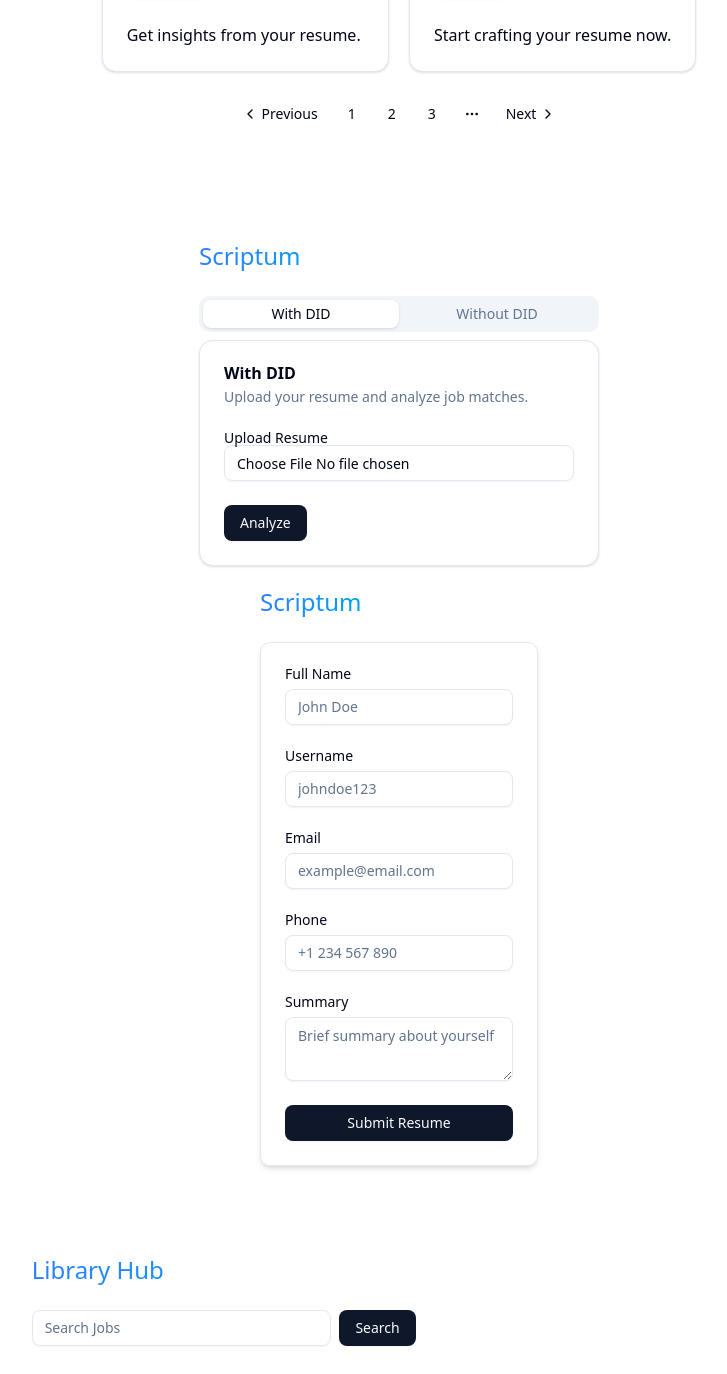
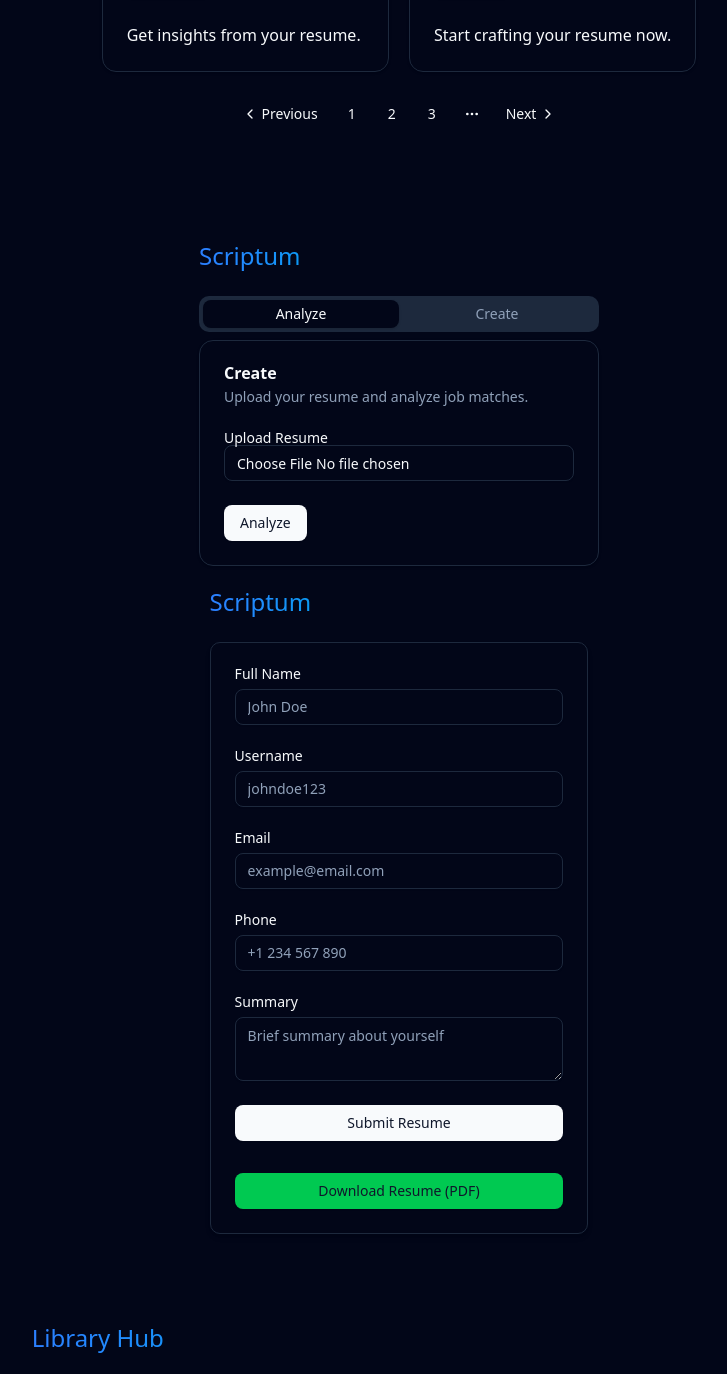
Before and after one commit to Yurei04/convergent, a Next.js app: page / in a window 1280 px wide. Shown: the part 1340-2714 px from the top of the page, without its empty margins (241-968 px from the left). Built offline with nearby package versions, Linux system fonts and the light colour scheme.

Commit message:
feat(chore): fixing parser
- not working 50%

```diff
--- a/package.json
+++ b/package.json
@@ -29,10 +29,12 @@
     "cors": "^2.8.5",
     "dotenv": "^16.4.7",
     "express": "^4.21.2",
+    "jspdf": "^3.0.0",
     "lucide-react": "^0.477.0",
     "mammoth": "^1.9.0",
     "motion": "^12.4.7",
     "next": "15.2.0",
+    "next-themes": "^0.4.4",
     "pdf-parse": "^1.1.1",
     "react": "^19.0.0",
     "react-dom": "^19.0.0",
--- a/src/app/globals.css
+++ b/src/app/globals.css
@@ -45,7 +45,7 @@
   --sidebar-ring: oklch(0.704 0.04 256.788);
 }
 
-.dark {
+:root {
   --background: oklch(0.129 0.042 264.695);
   --foreground: oklch(0.984 0.003 247.858);
   --card: oklch(0.129 0.042 264.695);
--- /dev/null
+++ b/src/pages/api/parseResume.js
@@ -0,0 +1,47 @@
+import pdfParse from "pdf-parse";
+
+export default async function handler(req, res) {
+  if (req.method !== "POST") {
+    return res.status(405).json({ message: "Method Not Allowed" });
+  }
+
+  try {
+    if (!req.body.file) {
+      return res.status(400).json({ message: "No file provided" });
+    }
+
+    console.log("Step 1: Received File");
+
+    // Convert Base64 to Buffer
+    const fileBuffer = Buffer.from(req.body.file, "base64");
+
+    // Parse PDF
+    const data = await pdfParse(fileBuffer);
+    const resumeText = data.text ? data.text.toLowerCase() : "";
+
+    console.log("Step 2: Extracted Resume Text ->", resumeText);
+
+    if (!resumeText.trim()) {
+      return res.status(400).json({ message: "Failed to extract text" });
+    }
+
+    // Define job-related keywords
+    const jobKeywords = [
+      "code", "think", "develop", "debug", "deploy",
+      "analyze", "data", "machine learning", "AI",
+      "security", "penetration testing", "firewall", "hacking",
+      "design", "illustration", "branding", "UI/UX"
+    ];
+
+    // Extract matching keywords
+    const extractedKeywords = jobKeywords.filter(keyword => resumeText.includes(keyword));
+
+    console.log("Step 3: Extracted Keywords ->", extractedKeywords);
+
+    res.status(200).json({ keywords: extractedKeywords, resumeText });
+
+  } catch (error) {
+    console.error("Parsing Error: ", error);
+    res.status(500).json({ message: "Failed to Parse" });
+  }
+}
--- a/src/pages/jobSeek/createResume.jsx
+++ b/src/pages/jobSeek/createResume.jsx
@@ -3,12 +3,12 @@
 import { zodResolver } from "@hookform/resolvers/zod";
 import { useForm } from "react-hook-form";
 import { z } from "zod";
+import jsPDF from "jspdf";
 
 import { Button } from "@/components/ui/button";
 import {
   Form,
   FormControl,
-  FormDescription,
   FormField,
   FormItem,
   FormLabel,
@@ -17,7 +17,7 @@ import {
 import { Input } from "@/components/ui/input";
 import { Textarea } from "@/components/ui/textarea";
 
-const formSchema = z.object({ // Avoid Empty submission
+const formSchema = z.object({
   fullName: z.string().min(2, { message: "Full name must be at least 2 characters." }),
   username: z.string().min(2, { message: "Username must be at least 2 characters." }),
   email: z.string().email({ message: "Invalid email address." }),
@@ -34,7 +34,6 @@ export default function CreateResume() {
       email: "",
       phone: "",
       summary: "",
-      /* Add additional information later*/
     },
   });
 
@@ -42,86 +41,77 @@ export default function CreateResume() {
     alert("Resume submitted successfully!");
   };
 
+  const downloadResume = () => {
+    const { fullName, username, email, phone, summary } = form.getValues();
+    const doc = new jsPDF();
+
+    doc.setFont("helvetica", "bold");
+    doc.setFontSize(20);
+    doc.text("Resume", 105, 20, { align: "center" });
+
+    doc.setFont("helvetica", "normal");
+    doc.setFontSize(12);
+    doc.text(`Full Name: ${fullName}`, 20, 40);
+    doc.text(`Username: ${username}`, 20, 50);
+    doc.text(`Email: ${email}`, 20, 60);
+    doc.text(`Phone: ${phone}`, 20, 70);
+    doc.text("Summary:", 20, 80);
+    doc.text(summary || "N/A", 20, 90, { maxWidth: 170 });
+
+    doc.save("resume.pdf");
+  };
+
   return (
     <div className="flex-col items-center justify-center mt-5">
-        <h1 className="text-transparent bg-clip-text bg-gradient-to-r from-blue-500 to-teal-400 items-center justify-center text-2xl">
+      <h1 className="text-transparent bg-clip-text bg-gradient-to-r from-blue-500 to-teal-400 text-2xl">
         Scriptum
       </h1>
       <br />
       <Form {...form}>
         <form onSubmit={form.handleSubmit(onSubmit)} className="space-y-6 w-full max-w-lg p-6 border rounded-lg shadow-md">
-          <FormField
-            control={form.control}
-            name="fullName"
-            render={({ field }) => (
+          <FormField control={form.control} name="fullName" render={({ field }) => (
             <FormItem>
               <FormLabel>Full Name</FormLabel>
-                <FormControl>
-                  <Input placeholder="John Doe" {...field} />
-                </FormControl>
+              <FormControl><Input placeholder="John Doe" {...field} /></FormControl>
               <FormMessage />
             </FormItem>
-            )}
-          />
+          )} />
 
-          <FormField
-            control={form.control}
-            name="username"
-            render={({ field }) => (
+          <FormField control={form.control} name="username" render={({ field }) => (
             <FormItem>
               <FormLabel>Username</FormLabel>
-                <FormControl>
-                  <Input placeholder="johndoe123" {...field} />
-                </FormControl>
+              <FormControl><Input placeholder="johndoe123" {...field} /></FormControl>
               <FormMessage />
             </FormItem>
-            )}
-          />
+          )} />
 
-          <FormField
-            control={form.control}
-            name="email"
-            render={({ field }) => (
+          <FormField control={form.control} name="email" render={({ field }) => (
             <FormItem>
               <FormLabel>Email</FormLabel>
-                <FormControl>
-                  <Input type="email" placeholder="example@email.com" {...field} />
-                </FormControl>
+              <FormControl><Input type="email" placeholder="example@email.com" {...field} /></FormControl>
               <FormMessage />
             </FormItem>
-            )}
-          />
+          )} />
 
-          <FormField
-            control={form.control}
-            name="phone"
-            render={({ field }) => (
+          <FormField control={form.control} name="phone" render={({ field }) => (
             <FormItem>
               <FormLabel>Phone</FormLabel>
-                <FormControl>
-                  <Input type="tel" placeholder="+1 234 567 890" {...field} />
-                </FormControl>
+              <FormControl><Input type="tel" placeholder="+1 234 567 890" {...field} /></FormControl>
               <FormMessage />
             </FormItem>
-            )}
-          />
+          )} />
 
-          <FormField
-            control={form.control}
-            name="summary"
-            render={({ field }) => (
+          <FormField control={form.control} name="summary" render={({ field }) => (
             <FormItem>
               <FormLabel>Summary</FormLabel>
-                <FormControl>
-                  <Textarea placeholder="Brief summary about yourself" {...field} />
-                </FormControl>
+              <FormControl><Textarea placeholder="Brief summary about yourself" {...field} /></FormControl>
               <FormMessage />
             </FormItem>
-            )}
-          />
+          )} />
 
-          <Button type="submit" className="w-full">
-            Submit Resume
+          <Button type="submit" className="w-full">Submit Resume</Button>
+          <Button type="button" onClick={downloadResume} className="w-full mt-2 bg-green-500 hover:bg-green-600">
+            Download Resume (PDF)
           </Button>
         </form>
       </Form>
--- a/src/pages/jobSeek/jobAnalyze.jsx
+++ b/src/pages/jobSeek/jobAnalyze.jsx
@@ -34,6 +34,14 @@ import {
 
 import { useRouter } from "next/navigation";
 import { useEffect, useState } from "react";
+import CreateResume from "./createResume";
+
+const jobKeywords = [
+  "code", "think", "develop", "debug", "deploy",
+  "analyze", "data", "machine learning", "AI",
+  "security", "penetration testing", "firewall", "hacking",
+  "design", "illustration", "branding", "UI/UX"
+];
 
 export default function AnalyzeResume() {
   const [resumeText, setResumeText] = useState("");
@@ -58,23 +66,44 @@ export default function AnalyzeResume() {
     if (!file) return;
 
     const reader = new FileReader();
+
+    reader.onload = async (e) => {
+      try {
+        const base64String = e.target.result.split(",")[1];
+
+        const response = await fetch("/api/parseResume", {
+          method: "POST",
+          headers: { "Content-Type": "application/json" },
+          body: JSON.stringify({ file: base64String }),
+        });
+
+        if (!response.ok) {
+          console.error("API request failed:", response.status, response.statusText);
+          return;
+        }
+
+        const result = await response.json();
+
+        if (!result.keywords) {
+          console.error("No keywords found in API response", result);
+          return;
+        }
+
+        console.log("Extracted Keywords:", result.keywords);
+        setResumeText(result.keywords.join(", "));
+
+      } catch (error) {
+        console.error("Error parsing resume:", error);
+      }
+    };
+
     reader.readAsDataURL(file);
-    reader.onload = async () => {
-      const base64File = reader.result?.split(",")[1] || "";
+  };
 
-      const response = await fetch("/components/scriptum/parseResume", {
-        method: "POST",
-        headers: { "Content-Type": "application/json"},
-        body: JSON.stringify({ file: base64File })
-      });
-      const result = await response.json();
-      setResumeText(result.text);
-    };
-  };
 
   const analyzeResume = () => {
     if (!jobDatabase.length) return;
-
+    console.log("Check 3")
     const { matches, recommendations } = findMatchingJob(resumeText, jobDatabase);
 
     console.log("Exact Matches:", matches);
@@ -88,7 +117,7 @@ export default function AnalyzeResume() {
     router.push("/apply");
   };
 
-  function findMatchingJob (resumeText, jobDatabase) {
+  function findMatchingJob(resumeText, jobDatabase) {
     let matches = [];
     let recommendations = [];
 
@@ -98,19 +127,22 @@ export default function AnalyzeResume() {
       const { title, keywords } = jobEntry.job;
       const jobTitle = title.toLowerCase();
 
-      if(resumeText.includes(jobTitle) || keywords.some(kw => resumeText.includes(kw.toLowerCase()))) {
+      if (resumeText.includes(jobTitle) || keywords.some(kw => resumeText.includes(kw.toLowerCase()))) {
         matches.push(jobEntry);
       } else {
         recommendations.push(jobEntry);
       }
     });
 
+    console.log("Calling findMatchingJob with:", resumeText, jobDatabase);
+
     if (matches.length > 0) {
-        return { matches, recommendations: [] };
+      return { matches, recommendations: [] };
     } else {
-        return { matches: [], recommendations: recommendations.slice(0, 3) }; // Suggest 3 alternatives
+      return { matches: [], recommendations: recommendations.slice(0, 3) };
     }
   }
+
 
   return (
     <div className="items-center justify-center flex-col mt-5">
@@ -118,18 +150,18 @@ export default function AnalyzeResume() {
             Scriptum
         </h1>
         <br />
-      <Tabs defaultValue="withDID" className="w-[400px]">
+      <Tabs defaultValue="Analyze" className="w-[400px]">
         <TabsList className="grid w-full grid-cols-2">
-          <TabsTrigger value="withDID">With DID</TabsTrigger>
-          <TabsTrigger value="withoutDID">Without DID</TabsTrigger>
+          <TabsTrigger value="Analyze">Analyze</TabsTrigger>
+          <TabsTrigger value="Create">Create</TabsTrigger>
         </TabsList>
 
-        {["withDID", "withoutDID"].map((tabValue) => (
+        {["Analyze"].map((tabValue) => (
           <TabsContent key={tabValue} value={tabValue}>
             <Card>
               <CardHeader>
                 <CardTitle>
-                  {tabValue === "withDID" ? "With DID" : "Without DID"}
+                  {tabValue === "Analyze" ? "Create" : "Create"}
                 </CardTitle>
                 <CardDescription>
                   Upload your resume and analyze job matches.
@@ -151,6 +183,18 @@ export default function AnalyzeResume() {
           </TabsContent>
         ))}
 
+        {["Create"].map((tabValue) => (
+          <TabsContent key={tabValue} value={tabValue}>
+            <Card>
+            <CardTitle>
+                  {tabValue === "Create" ? "Analyze" : "Analyze"}
+                </CardTitle>
+            </Card>
+            <CardContent>
+              <CreateResume />
+            </CardContent>
+          </TabsContent>
+        ))}
         <Dialog open={openDialog} onOpenChange={setOpenDialog}>
           <DialogContent>
             <DialogHeader>
```
Also changed, not shown: src/components/scriptum/parseResume.js (deleted, +0 -18 lines), 1 other file (tests, documents, lock files or other folders). Lines whose indentation alone changed are shown as unchanged.
